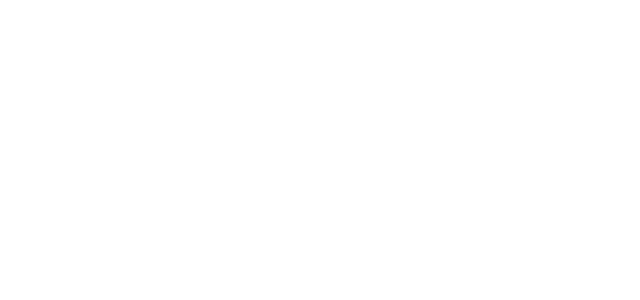
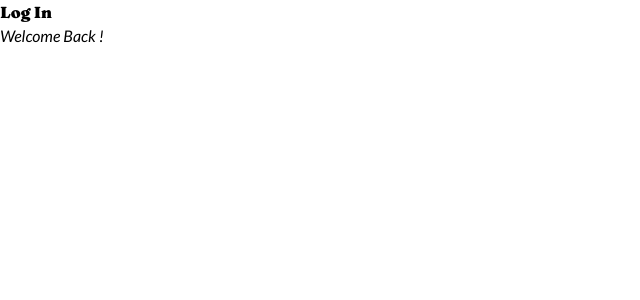
Before and after one commit to webForDave/Edu-Sync, a React (Vite) app: page /log-in in a window 1280 px wide. Before the commit this address had no page. Shown: the top 300 px of the page, without its empty margins (0-640 px from the left). Built offline with nearby package versions, Linux system fonts and the light colour scheme.

Commit message:
[Layout] : Added log in page.

```diff
--- /dev/null
+++ b/db.json
@@ -0,0 +1,12 @@
+{
+  "users": [
+    {
+      "id": "9e1d",
+      "first_name": "David",
+      "last_name": "Akinola",
+      "email": "dakin@gmail.com",
+      "password": "dakins2004",
+      "confirm_password": "dakins2004"
+    }
+  ]
+}
--- a/src/App.jsx
+++ b/src/App.jsx
@@ -2,6 +2,7 @@
 import { Routes, Route } from 'react-router-dom';
 import Homepage from './pages/Homepage';
 import SignUp from './pages/SignUp';
+import LogIn from './pages/LogIn';
 
 const App = () => {
   return (
@@ -9,6 +10,7 @@
       <Routes>
         <Route path='/' element={<Homepage />} />
         <Route path='/sign-up' element={<SignUp />} />
+        <Route path='/log-in' element={<LogIn />} />
       </Routes>
     </div>
   )
--- a/src/coponents/FormButton.jsx
+++ b/src/coponents/FormButton.jsx
@@ -3,7 +3,7 @@
 const FormButton = ({ text,backgroundColor, type }) => {
     return (
         <div>
-            <button className={`w-full h-auto p-[5px] text-[#fff] bg-[${backgroundColor}] rounded-[5px] lato-bold`} type={type} >{text}</button>
+            <button className={`w-full mt-[3px] h-auto p-[5px] text-[#fff] bg-[${backgroundColor}] rounded-[5px] lato-bold`} type={type} >{text}</button>
         </div>
     )
 }
--- /dev/null
+++ b/src/pages/LogIn.jsx
@@ -0,0 +1,14 @@
+const LogIn = () => {
+  return (
+    <div className="bg-gray-300 w-full h-screen flex justify-center items-center">
+        <div className="w-[85%] md:w-[50%] lg:w-[25%] h-auto p-[25px] rounded-[10px] bg-[#fff]">
+            <form>
+                <h1 className="text-[40px] text-center fraunces-heading text-[#1D3446]">Log In</h1>
+                <p className="lato-regular-italic py-[5px]">Welcome Back !</p>
+            </form>
+        </div>
+    </div>
+  )
+}
+
+export default LogIn
--- a/src/pages/SignUp.jsx
+++ b/src/pages/SignUp.jsx
@@ -2,6 +2,7 @@
 import FormButton from "../coponents/formButton";
 import { useState } from "react";
 import FormInput from "../coponents/FormInput";
+import axios from "axios";
 
 const FORM_INPUT = {
   first_name: '',
@@ -77,14 +78,19 @@
     return isValid;
   }
 
-  const handleSubmit = e => {
+  const handleSubmit = async e => {
     e.preventDefault();
-
     const isValid = formValidator();
 
-    if(isValid) {
-      console.log(formData);
-      setFormData(FORM_INPUT);
+    try{
+      if(isValid) {
+        setFormData(FORM_INPUT);
+      }
+      const mockAPI = 'http://localhost:4000/users';
+      const response = await axios.post(mockAPI, formData);
+      console.log(response)
+    } catch(error) {
+      console.log(error);
     }
   }
 
@@ -117,6 +123,7 @@
 
           <FormButton text='Sign up' backgroundColor='#1D3446' type='submit' />
         </form>
+        <Link to='/google.com'><FormButton text='Sign up with Google' backgroundColor='#1D3446'/></Link>
         <p className="lato-bold-italic p-[10px] text-center">Already have an account? <Link to='/log-in' className="text-[#1D3446]">Log In</Link></p>
       </div>
     </div>
```
